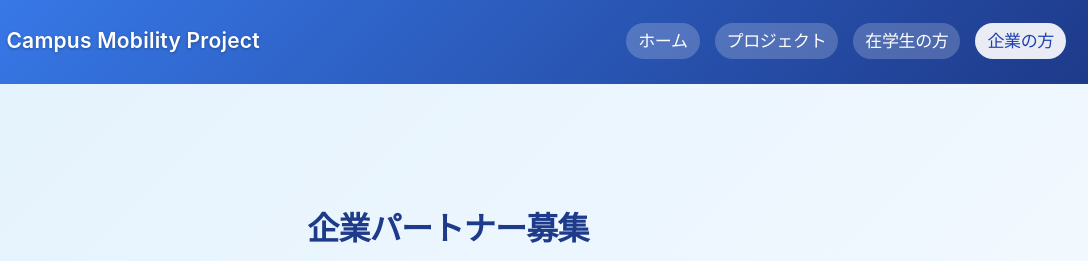
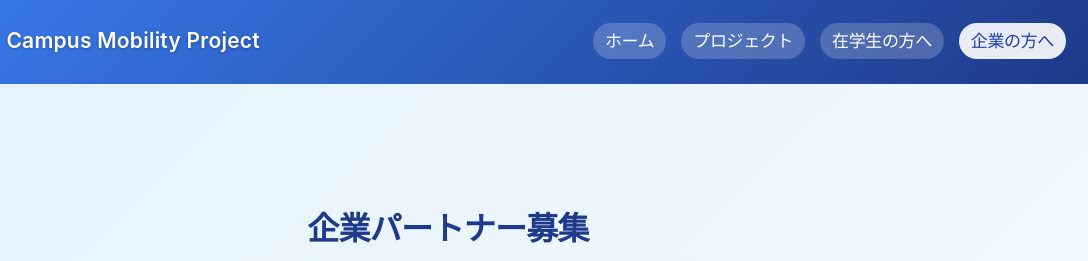
Before and after one commit to kokisuke/campus-ride, a plain HTML site: page sponsor.html in a window 1280 px wide. Shown: the top 261 px of the page, 192-1280 px from the left. Drawn offline with Linux system fonts and the light colour scheme.

Commit message:
Update navigation links in sponsor.html

```diff
--- a/sponsor.html
+++ b/sponsor.html
@@ -19,8 +19,8 @@
       <ul>
         <li><a href="index.html">ホーム</a></li>
         <li><a href="about.html">プロジェクト</a></li>
-        <li><a href="student.html">在学生の方</a></li>
-        <li><a href="sponsor.html" class="active">企業の方</a></li>
+        <li><a href="student.html">在学生の方へ</a></li>
+        <li><a href="sponsor.html" class="active">企業の方へ</a></li>
       </ul>
     </nav>
   </header>
```
